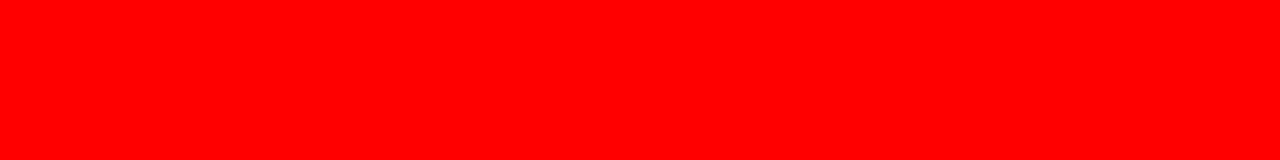
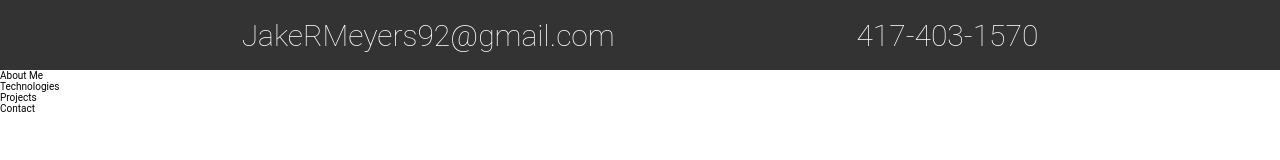
Before and after one commit to jrmeyers92/Portfolio, a website: page index.html in a window 1280 px wide. Drawn offline with Linux system fonts and the light colour scheme.

Commit message:
header contact section done

```diff
--- a/index.html
+++ b/index.html
@@ -4,7 +4,27 @@
     <meta charset="UTF-8" />
     <meta name="viewport" content="width=device-width, initial-scale=1.0" />
     <title>Jake Meyers Portfolio</title>
-    <link rel="stylesheet" href="styles/style.css" />
+    <link rel="stylesheet" href="css/style.css" />
   </head>
-  <body></body>
+  <body>
+    <header>
+      <div class="header-contact">
+        <span class="header-contact__email font-weight-light"
+          >JakeRMeyers92@gmail.com</span
+        >
+        <span class="header_contact__phone-number font-weight-light"
+          >417-403-1570</span
+        >
+      </div>
+
+      <nav>
+        <ul>
+          <li>About Me</li>
+          <li>Technologies</li>
+          <li>Projects</li>
+          <li>Contact</li>
+        </ul>
+      </nav>
+    </header>
+  </body>
 </html>
--- a/package.json
+++ b/package.json
@@ -4,7 +4,7 @@
   "description": "Jake Meyers Web Development Portfolio",
   "main": "index.js",
   "scripts": {
-    "compile:sass": "node-sass sass/main.scss styles/style.css "
+    "compile:sass": "node-sass sass/main.scss css/style.css -w"
   },
   "repository": {
     "type": "git",
--- /dev/null
+++ b/sass/Sections/_header-contact.scss
@@ -0,0 +1,10 @@
+.header-contact {
+  height: 7rem;
+  width: 100%;
+  display: flex;
+  justify-content: space-evenly;
+  align-items: center;
+  font-size: 3rem;
+  background-color: #333;
+  color: white;
+}
--- /dev/null
+++ b/sass/base/_global.scss
@@ -0,0 +1,17 @@
+html {
+  font-size: 62.5%;
+}
+
+*,
+*::before,
+*::after {
+  box-sizing: border-box;
+  margin: 0;
+  padding: 0;
+}
+
+body {
+  min-height: 100vh;
+  min-width: 100vw;
+  font-family: "roboto", sans-serif;
+}
--- /dev/null
+++ b/sass/base/_utilities.scss
@@ -0,0 +1,3 @@
+.font-weight-light {
+  font-weight: 200;
+}
--- a/sass/main.scss
+++ b/sass/main.scss
@@ -1,4 +1,3 @@
-body {
-  height: 100vh;
-  background-color: orange;
-}
+@import "base/global";
+@import "base/utilities";
+@import "sections/header-contact";
```
Also changed, not shown: css/style.css (added), sass/Sections/_nav.scss (added), styles/style.css (deleted).
